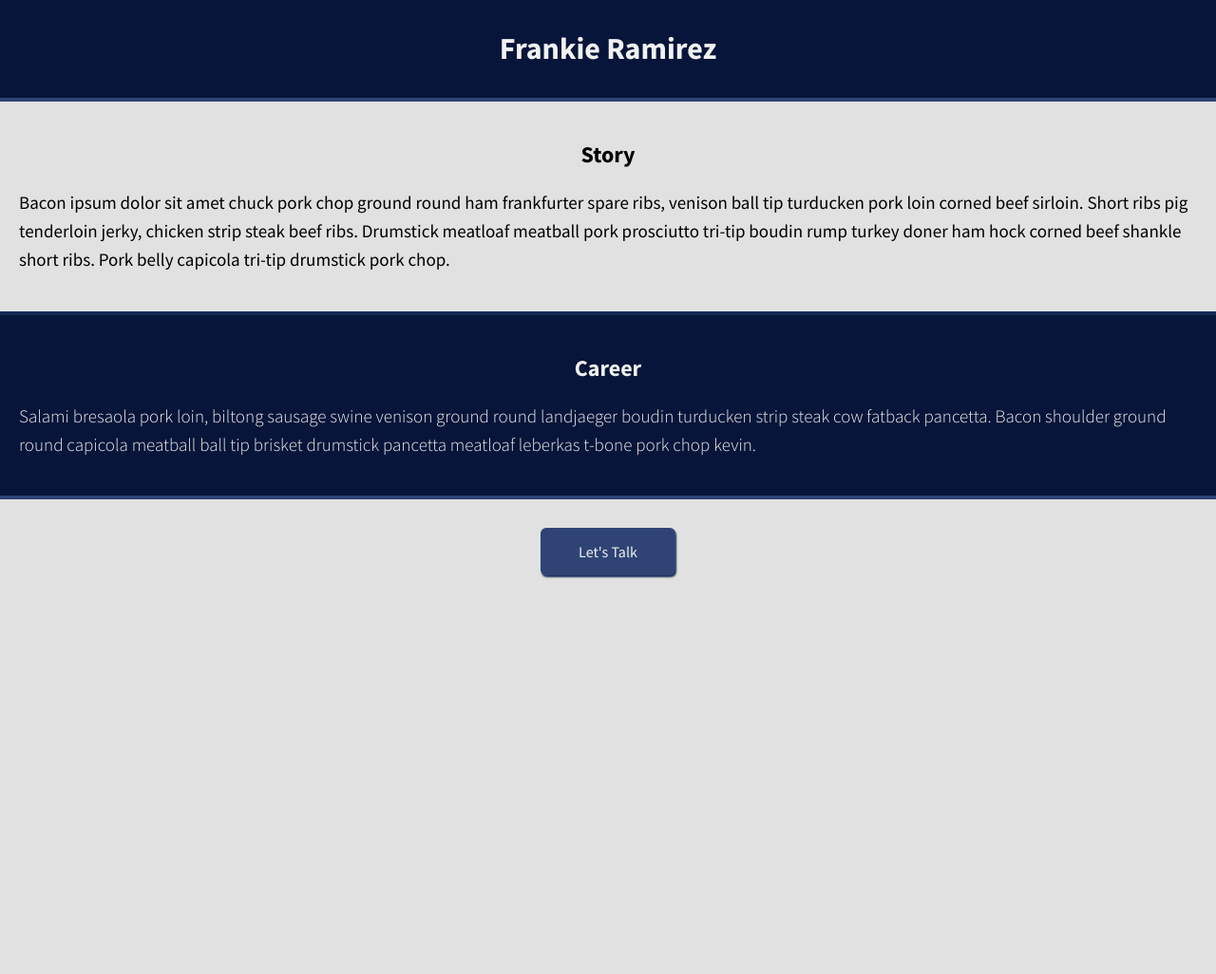
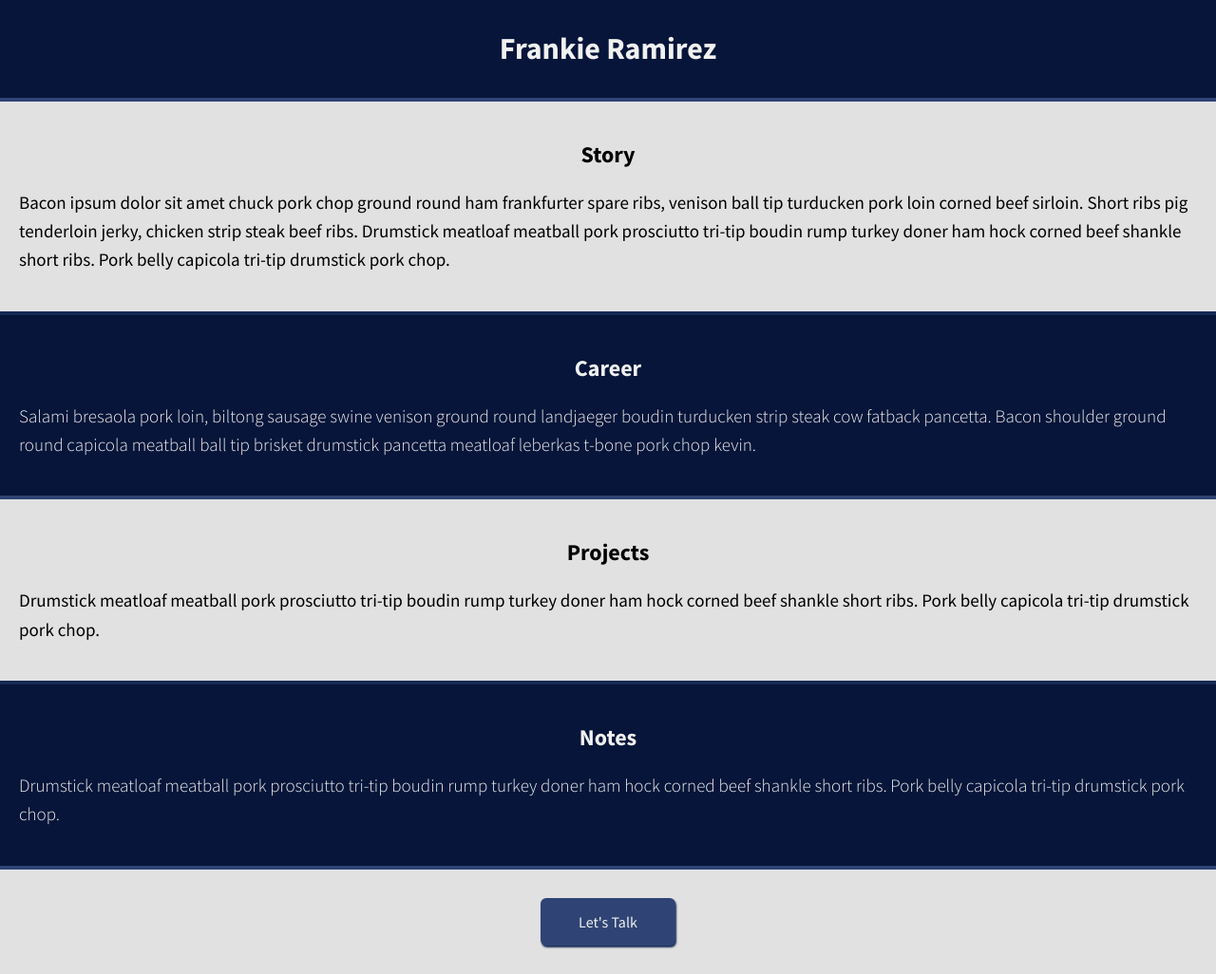
Before and after one commit to frankieramirez/frankieramirez.github.io, a Jekyll site: the page built from index.html, in a window 1280 px wide. Shown: the whole page at 95% size. Built offline with Jekyll 4.4.1, drawn with Linux system fonts in a browser that asks for light colours; Markdown is read by kramdown in place of the engine named in the settings; before the commit the page ends 900 px from its top, so only the background shows below that.

Commit message:
Added projects and notes sections.

```diff
--- a/_layouts/default.html
+++ b/_layouts/default.html
@@ -26,6 +26,14 @@
           <h2 class="career__title">Career</h2>
           <p class="career__summary">Salami bresaola pork loin, biltong sausage swine venison ground round landjaeger boudin turducken strip steak cow fatback pancetta. Bacon shoulder ground round capicola meatball ball tip brisket drumstick pancetta meatloaf leberkas t-bone pork chop kevin.</p>
         </section>
+        <section class="projects">
+          <h2 class="projects__title">Projects</h2>
+          <p class="projects__summary">Drumstick meatloaf meatball pork prosciutto tri-tip boudin rump turkey doner ham hock corned beef shankle short ribs. Pork belly capicola tri-tip drumstick pork chop.</p>
+        </section>
+        <section class="notes">
+          <h2 class="notes__title">Notes</h2>
+          <p class="notes__summary">Drumstick meatloaf meatball pork prosciutto tri-tip boudin rump turkey doner ham hock corned beef shankle short ribs. Pork belly capicola tri-tip drumstick pork chop.</p>
+        </section>
         <footer class="main-footer">
           <a href="mailto:frankiedevs@gmail.com" class="button">Let's Talk</a>
         </footer>
--- a/css/screen.css
+++ b/css/screen.css
@@ -1 +1 @@
-body{font-family:"Source Sans Pro",sans-serif;background:#e1e1e1}p{font-size:19px}.button{display:inline-block;background:#2F4475;text-decoration:none;color:#f1f1f1;margin:10px auto;padding:15px 40px;border-radius:6px;box-shadow:1px 2px 2px #162955;text-align:center}.button:hover{background:#162955}.button:active{background:#2F4475;box-shadow:inset 1px 2px 2px #061539}.main-header{background:#061539;padding:10px 0;margin:0;border-bottom:4px solid #2F4475}.main-header__name{text-align:center;color:#f1f1f1}.story{padding:20px;border-bottom:4px solid #162955}.story__title{text-align:center}.story__summary{line-height:1.6}.career{background:#061539;padding:20px;border-bottom:4px solid #2F4475}.career__title{text-align:center;color:#f1f1f1}.career__summary{color:#f1f1f1;line-height:1.6;font-weight:lighter}.main-footer{padding:20px;text-align:center}
+body{font-family:"Source Sans Pro",sans-serif;background:#e1e1e1}p{font-size:19px}.button{display:inline-block;background:#2F4475;text-decoration:none;color:#f1f1f1;margin:10px auto;padding:15px 40px;border-radius:6px;box-shadow:1px 2px 2px #162955;text-align:center}.button:hover{background:#162955}.button:active{background:#2F4475;box-shadow:inset 1px 2px 2px #061539}.main-header{background:#061539;padding:10px 0;margin:0;border-bottom:4px solid #2F4475}.main-header__name{text-align:center;color:#f1f1f1}.story,.projects{padding:20px;border-bottom:4px solid #162955}.story__title,.projects__title{text-align:center}.story__summary,.projects__summary{line-height:1.6}.career,.notes{background:#061539;padding:20px;border-bottom:4px solid #2F4475}.career__title,.notes__title{text-align:center;color:#f1f1f1}.career__summary,.notes__summary{color:#f1f1f1;line-height:1.6;font-weight:lighter}.main-footer{padding:20px;text-align:center}
```
Also changed, not shown: sass/_global.sass (+6 -6 lines).
